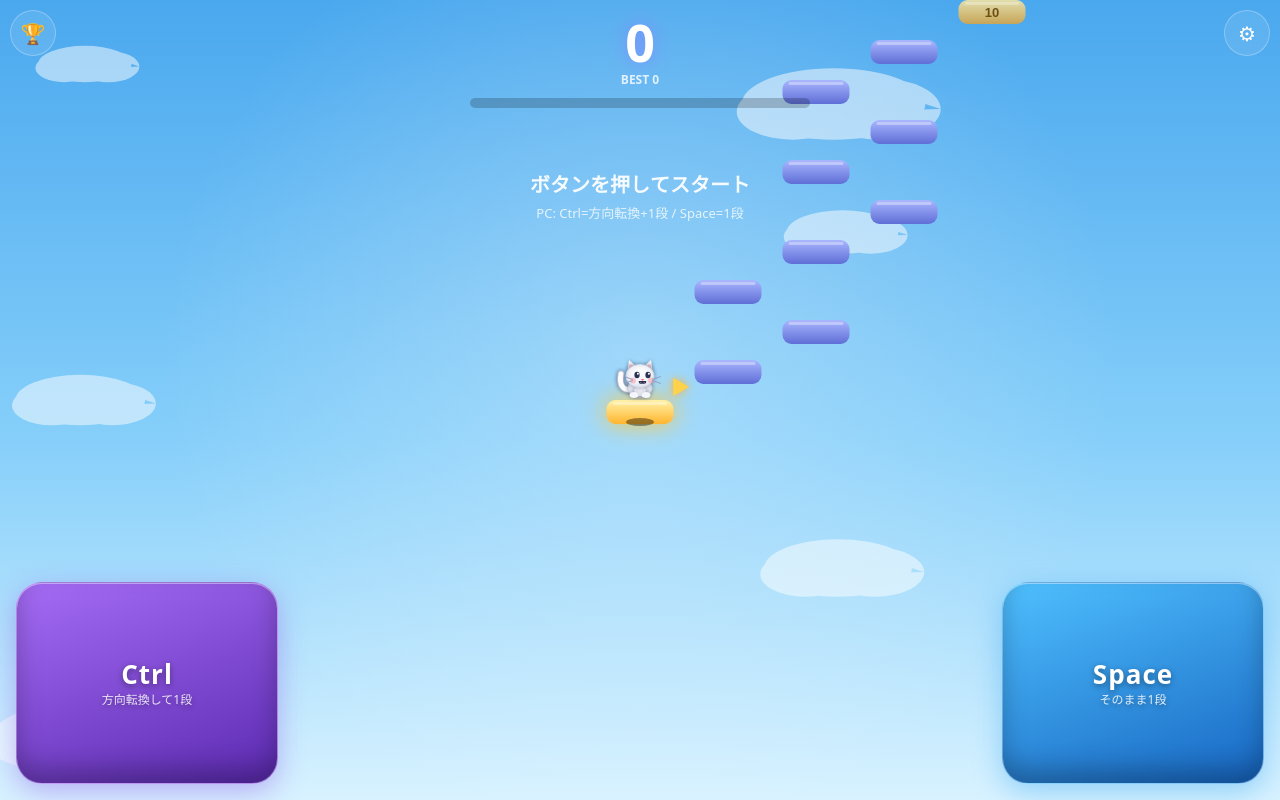
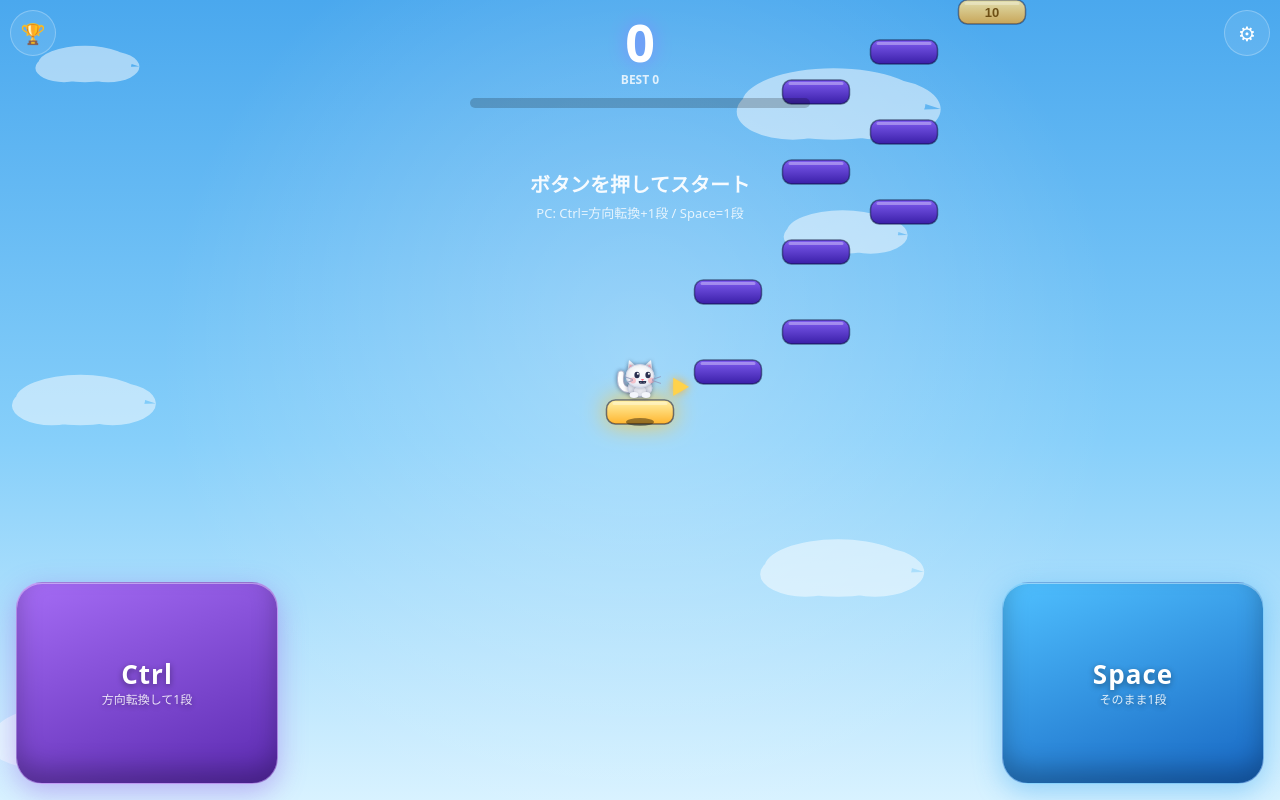
Before and after one commit to kikuchitakumi/mugenkaidan, a plain HTML site: page index.html in a window 1280 px wide. Drawn offline with Linux system fonts and the light colour scheme; animation ran at ten frames a second.

Commit message:
BGMファイルを1-199/200-399/400-infに差し替え、階段の色を背景ごとに調整して縁取りを追加
Co-Authored-By: Claude Sonnet 5.5 <noreply@anthropic.com>

```diff
--- a/index.html
+++ b/index.html
@@ -57,8 +57,8 @@
   <label class="set"><span>効果音</span><input type="checkbox" id="s-se"></label>
   <label class="set"><span>効果音音量</span><input type="range" id="s-sev" min="0" max="100"></label>
   <div class="set" style="padding-bottom:0"><span>BGM試聴</span></div>
-  <div class="tests"><button data-t="0">1〜99</button><button data-t="1">100〜299</button><button data-t="2">300〜</button><button data-t="-1">停止</button></div>
-  <p class="note">階数でBGMが切り替わります<br>1〜99段 / 100〜299段 / 300段〜</p>
+  <div class="tests"><button data-t="0">1〜199</button><button data-t="1">200〜399</button><button data-t="2">400〜</button><button data-t="-1">停止</button></div>
+  <p class="note">階数でBGMが切り替わります<br>1〜199段 / 200〜399段 / 400段〜</p>
   <button id="s-close">閉じる</button>
 </div></div>
 <div id="panel"><div class="card">
@@ -110,10 +110,10 @@ const sfxSpace=()=>tone(300,.12,'square',.09,520);        // Space: 低め→上
 const sfxCtrl=()=>tone(780,.09,'triangle',.2);           // Ctrl: 高めの「ポッ」
 
 // ---------- BGM(階数で切り替え) ----------
-const BGM=['1-99.mp3','100-299.mp3','300-inf.mp3'];
+const BGM=['1-199.mp3','200-399.mp3','400-inf.mp3'];
 const bgmEls=[],bgmGains=[],bgmPre=[];
 let bgmCur=-1;
-const tierOf=k=>k<=99?0:k<=299?1:2;
+const tierOf=k=>k<=199?0:k<=399?1:2;
 function bgmSetup(){
   if(bgmEls.length||!ac)return;
   BGM.forEach(src=>{
@@ -142,7 +142,7 @@ function bgmSync(){
   const t=tierOf(n);
   if(bgmCur!==t)bgmTo(t);
   // 次の曲を少し前から先読み
-  [[85,1],[285,2]].forEach(([at,i])=>{
+  [[185,1],[385,2]].forEach(([at,i])=>{
     if(n>=at&&!bgmPre[i]&&bgmEls[i]){bgmPre[i]=1;bgmEls[i].preload='auto';bgmEls[i].load()}
   });
 }
@@ -182,11 +182,11 @@ try{best=+localStorage.getItem('mugen_best')||0}catch(e){best=0}
 const stars=Array.from({length:70},()=>({x:Math.random(),y:Math.random(),r:Math.random()*1.4+.4,z:Math.random()*.25+.05}));
 const hex=h=>[1,3,5].map(i=>parseInt(h.substr(i,2),16));
 const PAL=[ // 上/中/下/光/星の明るさ/雲の濃さ
-  {c:['#4aa8ee','#86cffa','#d8f2ff'],gl:'#ffffff',star:0,cloud:1},   // 0〜99  空
-  {c:['#2f2f86','#e0587a','#ffb764'],gl:'#ffd28a',star:.15,cloud:0}, // 100〜 夕焼け
-  {c:['#070c26','#14214c','#2c3f7c'],gl:'#5a7bd4',star:.8,cloud:0},  // 200〜 夜
-  {c:['#04020c','#12082c','#2c1552'],gl:'#7a4bd4',star:1,cloud:0}    // 300〜 宇宙
-].map(p=>({...p,rgb:p.c.map(hex),g:hex(p.gl)}));
+  {c:['#4aa8ee','#86cffa','#d8f2ff'],gl:'#ffffff',star:0,cloud:1,s:['#7f5cf0','#3a1fa8']},   // 0〜99  空
+  {c:['#2f2f86','#e0587a','#ffb764'],gl:'#ffd28a',star:.15,cloud:0,s:['#c3cbff','#6e7be0']}, // 100〜 夕焼け
+  {c:['#070c26','#14214c','#2c3f7c'],gl:'#5a7bd4',star:.8,cloud:0,s:['#a9b6ff','#5f6ed6']},  // 200〜 夜
+  {c:['#04020c','#12082c','#2c1552'],gl:'#7a4bd4',star:1,cloud:0,s:['#a9b6ff','#5f6ed6']}    // 300〜 宇宙
+].map(p=>({...p,rgb:p.c.map(hex),g:hex(p.gl),sc:p.s.map(hex)}));
 let bgN=0;
 const mixc=(a,b,t)=>a.map((v,i)=>Math.round(v+(b[i]-v)*t));
 const css=(c,a)=>a==null?'rgb('+c+')':'rgba('+c+','+a+')';
@@ -393,6 +393,7 @@ function draw(){
   const A=PAL[pi],B=PAL[pj];
   const c0=mixc(A.rgb[0],B.rgb[0],bt),c1=mixc(A.rgb[1],B.rgb[1],bt),c2=mixc(A.rgb[2],B.rgb[2],bt);
   const gcol=mixc(A.g,B.g,bt),starA=A.star+(B.star-A.star)*bt,cloudA=A.cloud+(B.cloud-A.cloud)*bt;
+  const st1=css(mixc(A.sc[0],B.sc[0],bt)),st2=css(mixc(A.sc[1],B.sc[1],bt));
   const bg=g.createLinearGradient(0,0,0,H);
   bg.addColorStop(0,css(c0));bg.addColorStop(.55,css(c1));bg.addColorStop(1,css(c2));
   g.fillStyle=bg;g.fillRect(0,0,W,H);
@@ -431,12 +432,13 @@ function draw(){
     let c1,c2;
     if(cur){c1='#fff2a8';c2='#ffb52e'}
     else if(ms){c1='#ffe9a0';c2='#e0a43a'}
-    else{c1='#a9b6ff';c2='#5f6ed6'}
+    else{c1=st1;c2=st2}
     const gr=g.createLinearGradient(0,y,0,y+h);gr.addColorStop(0,c1);gr.addColorStop(1,c2);
     g.fillStyle=gr;
     if(cur){g.shadowColor='#ffc83d';g.shadowBlur=24}
     rr(x,y,w,h,SR);g.fill();
     g.shadowBlur=0;
+    g.strokeStyle='#0b0f3a88';g.lineWidth=1.5;g.stroke(); // 縁取りで背景と分離
     // 上辺のハイライト
     g.fillStyle='#ffffff55';rr(x+6,y+2,w-12,3,1.5);g.fill();
     if(ms){g.fillStyle='#5a3a00';g.font='bold 13px sans-serif';g.textAlign='center';g.fillText(k,x+w/2,y+h-7)}
```
Also changed, not shown: 6 other files.
